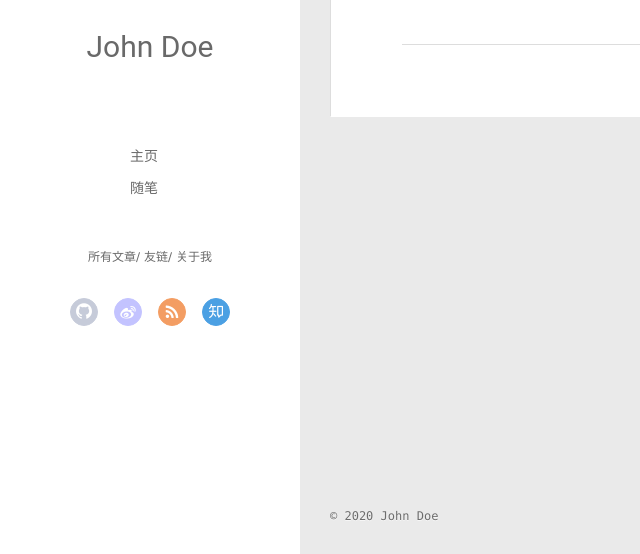
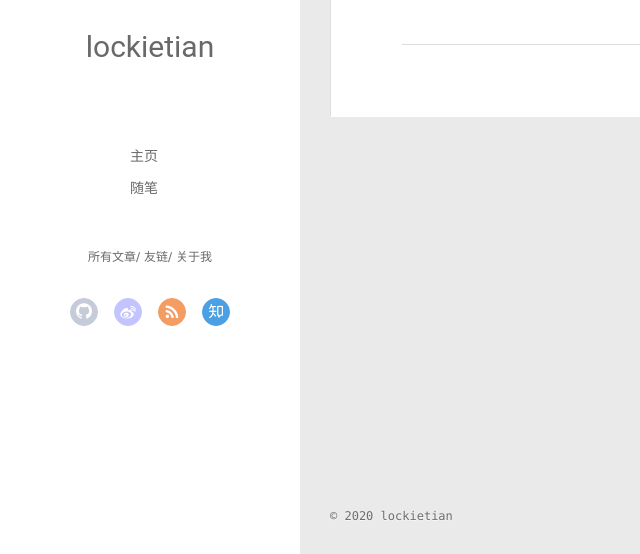
Before and after one commit to lockieTian/lockieTian.github.io, a plain HTML site: page 2020/04/01/my-first-blog/index.html in a window 1280 px wide. Shown: the part 243-797 px from the top of the page, 0-640 px from the left. Drawn offline with Linux system fonts and the light colour scheme; no server answers.

Commit message:
Site updated: 2020-04-01 13:52:22

```diff
--- a/2020/04/01/my-first-blog/index.html
+++ b/2020/04/01/my-first-blog/index.html
@@ -8,14 +8,16 @@
   <link rel="dns-prefetch" href="http://yoursite.com">
   <title>my_first_blog | Hexo</title>
   <meta name="viewport" content="width=device-width, initial-scale=1, maximum-scale=1">
-  <meta property="og:type" content="article">
+  <meta name="description" content="一个奋进的菜鸡">
+<meta property="og:type" content="article">
 <meta property="og:title" content="my_first_blog">
 <meta property="og:url" content="http://yoursite.com/2020/04/01/my-first-blog/index.html">
 <meta property="og:site_name" content="Hexo">
+<meta property="og:description" content="一个奋进的菜鸡">
 <meta property="og:locale" content="en_US">
 <meta property="article:published_time" content="2020-04-01T05:34:34.000Z">
 <meta property="article:modified_time" content="2020-04-01T05:35:20.855Z">
-<meta property="article:author" content="John Doe">
+<meta property="article:author" content="lockietian">
 <meta name="twitter:card" content="summary">
 
     <link rel="alternative" href="/atom.xml" title="Hexo" type="application/atom+xml">
@@ -48,7 +50,7 @@
 			<img src="" class="js-avatar">
 		</a>
 		<hgroup>
-		  <h1 class="header-author"><a href="/">John Doe</a></h1>
+		  <h1 class="header-author"><a href="/">lockietian</a></h1>
 		</hgroup>
 
 
@@ -106,7 +108,7 @@
 				<img src="" class="js-avatar">
 			</div>
 			<hgroup>
-			  <h1 class="header-author js-header-author">John Doe</h1>
+			  <h1 class="header-author js-header-author">lockietian</h1>
 			</hgroup>
 
 
@@ -310,7 +312,7 @@
   <div class="outer">
     <div id="footer-info">
     	<div class="footer-left">
-    		&copy; 2020 John Doe
+    		&copy; 2020 lockietian
     	</div>
       	<div class="footer-right">
       		<a href="http://hexo.io/" target="_blank">Hexo</a>  Theme <a href="https://github.com/litten/hexo-theme-yilia" target="_blank">Yilia</a> by Litten
```
Also changed, not shown: 2020/04/01/hello-world/index.html (+4 -4 lines), archives/2020/04/index.html (+7 -5 lines), archives/2020/index.html (+7 -5 lines), archives/index.html (+7 -5 lines), index.html (+7 -5 lines), img/1.jpg (added).
